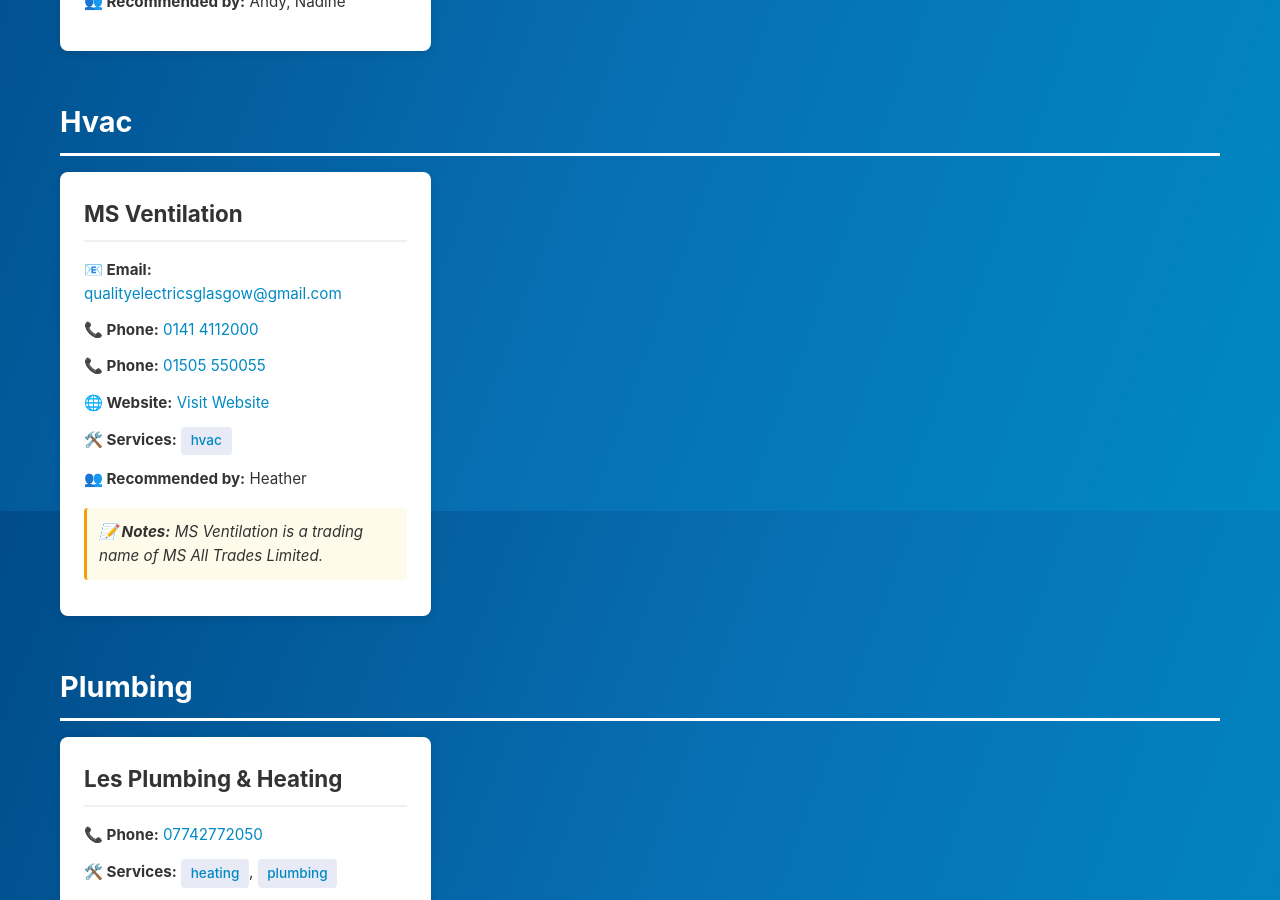
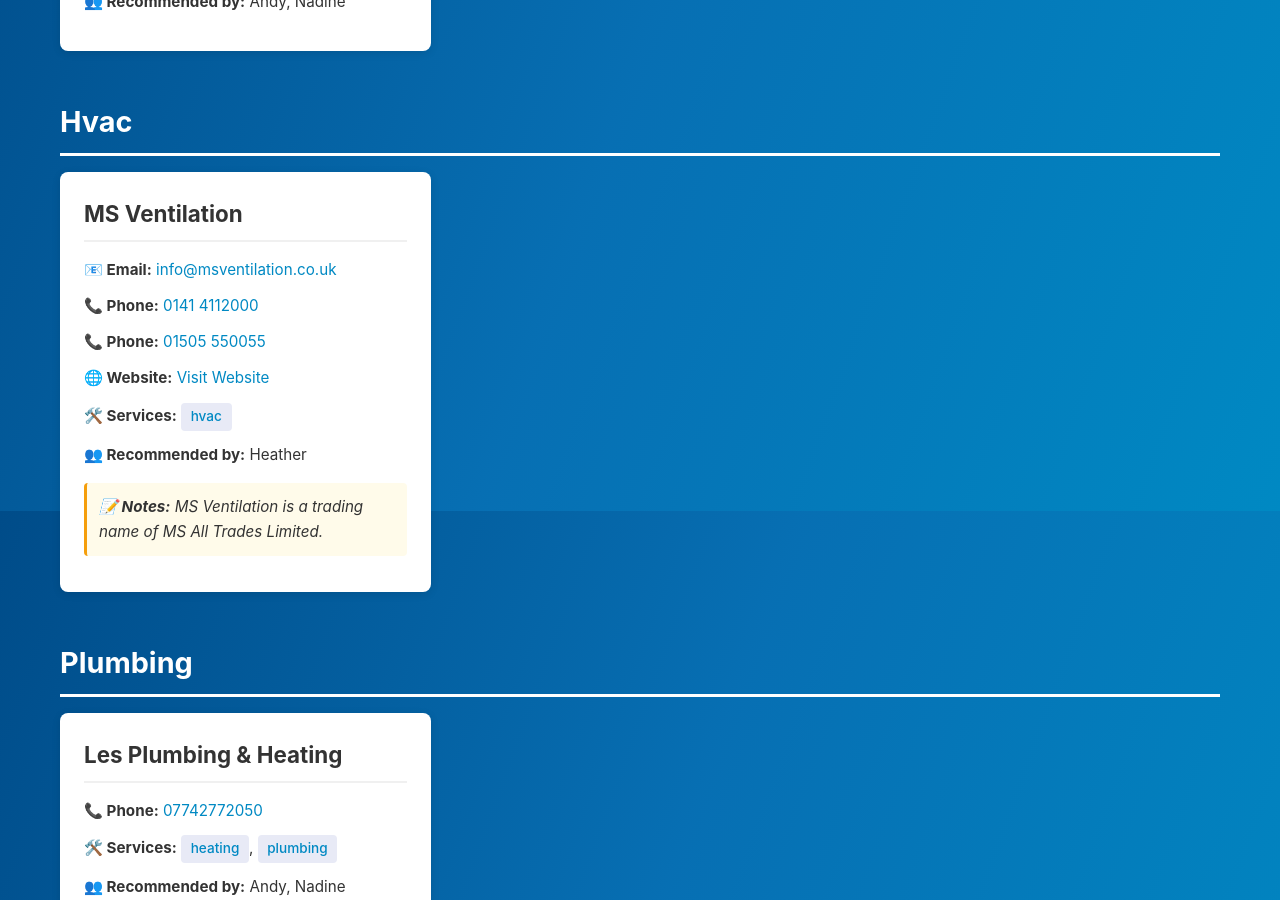
Before and after one commit to aucklandwynd/contractors, a Jekyll site: the page built from index.html, in a window 1280 px wide and 900 px high, scrolled down 1289 px. Built offline with Jekyll 4.4.1, drawn with Linux system fonts in a browser that asks for light colours.

Commit message:
Fix "MS Ventilation" email and website.

```diff
--- a/_data/contractors.yml
+++ b/_data/contractors.yml
@@ -51,11 +51,11 @@
   notes: ""
 # === M
 - name: "MS Ventilation"
-  contact: "qualityelectricsglasgow@gmail.com"
+  contact: "info@msventilation.co.uk"
   phone:
     - "0141 4112000"
     - "01505 550055"
-  website: "https://qualityelectrics.co.uk/"
+  website: "https://msventilation.co.uk/"
   services:
     - hvac
   recommended_by:
```
